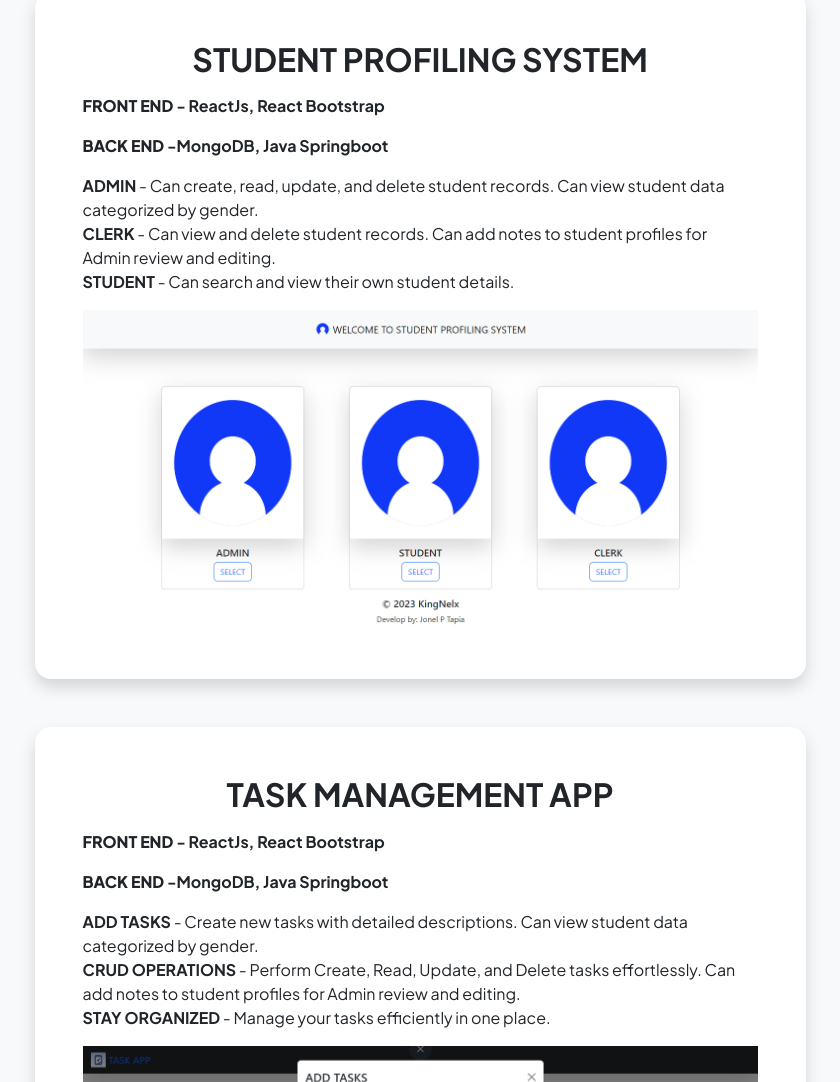
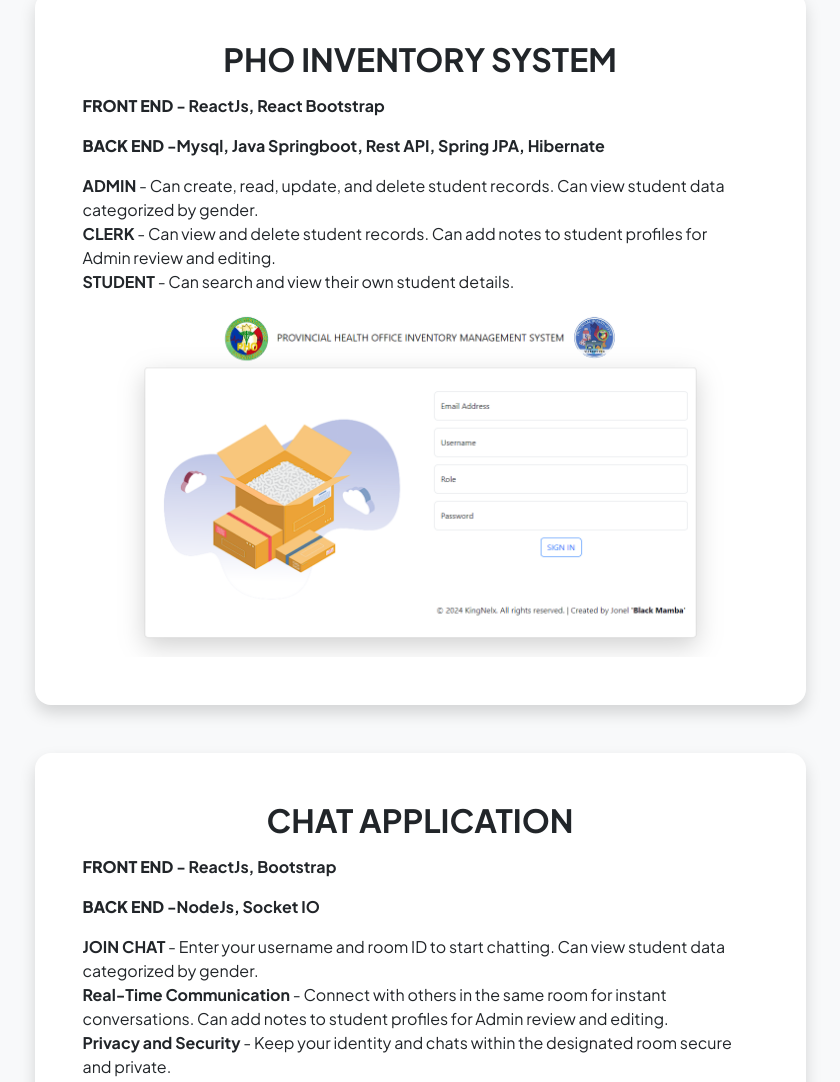
Before and after one commit to KingNelx/KingNelx_Dev, a plain HTML site: page projects.html in a window 1280 px wide. Shown: the part 234-1316 px from the top of the page, without its empty margins (220-1060 px from the left). Drawn offline with nearby package versions, Linux system fonts and the light colour scheme.

Commit message:
update the data in my projects

```diff
--- a/projects.html
+++ b/projects.html
@@ -77,15 +77,15 @@
                   <div class="d-flex align-items-center">
                     <div class="p-5">
                       <h2 class="fw-bolder text-center mb-3">
-                        STUDENT PROFILING SYSTEM
+                       PHO INVENTORY SYSTEM
                       </h2>
                       <p class="fw-bolder">
                         <span class="fw-bolder">FRONT END</span> - ReactJs,
                         React Bootstrap
                       </p>
                       <p class="fw-bolder">
-                        <span class="fw-bolder">BACK END</span> -MongoDB, Java
-                        Springboot
+                        <span class="fw-bolder">BACK END</span> -Mysql, Java
+                        Springboot, Rest API, Spring JPA, Hibernate
                       </p>
                       <p>
                         <span class="fw-bolder">ADMIN</span> - Can create, read,
@@ -99,14 +99,14 @@
                       </p>
                       <img
                         class="img-fluid"
-                        src="assets/profiling.PNG"
+                        src="assets/1.PNG"
                         alt="Profile Image"
                       />
                     </div>
                   </div>
                 </div>
               </div>
-              <!-- Project Card 2-->
+              <!-- Project Card 2
               <div class="card overflow-hidden shadow rounded-4 border-0 mb-5">
                 <div class="card-body p-0">
                   <div class="d-flex align-items-center">
@@ -141,7 +141,7 @@
                     </div>
                   </div>
                 </div>
-              </div>
+              </div> -->
 
               <div class="card overflow-hidden shadow rounded-4 border-0 mb-5">
                 <div class="card-body p-0">
@@ -180,7 +180,7 @@
                 </div>
               </div>
 
-              <div class="card overflow-hidden shadow rounded-4 border-0 mb-5">
+              <!-- <div class="card overflow-hidden shadow rounded-4 border-0 mb-5">
                 <div class="card-body p-0">
                   <div class="d-flex align-items-center">
                     <div class="p-5">
@@ -212,7 +212,7 @@
             </div>
           </div>
         </div>
-      </section>
+      </section> -->
       <!-- Call to action section-->
       <!-- <section class="py-5 bg-gradient-primary-to-secondary text-white">
                 <div class="container px-5 my-5">
```
Also changed, not shown: assets/1.PNG (added).
